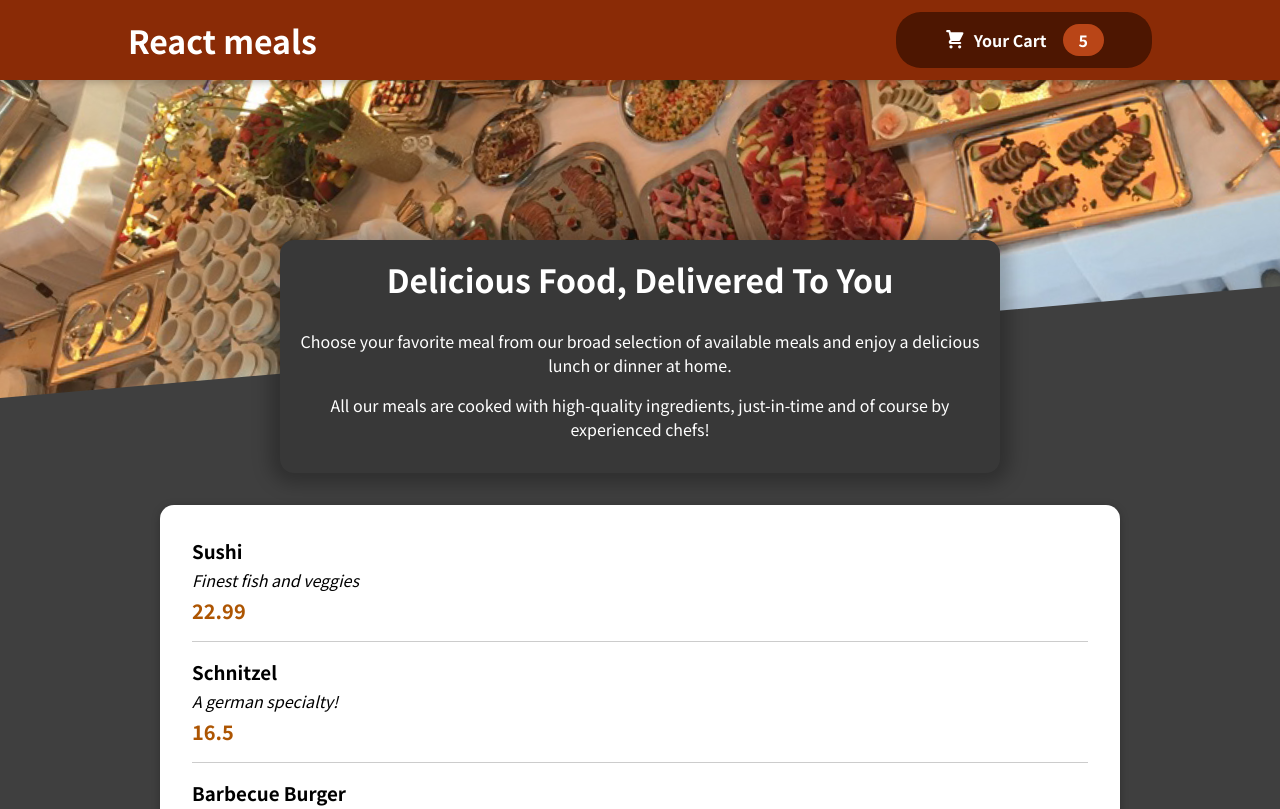
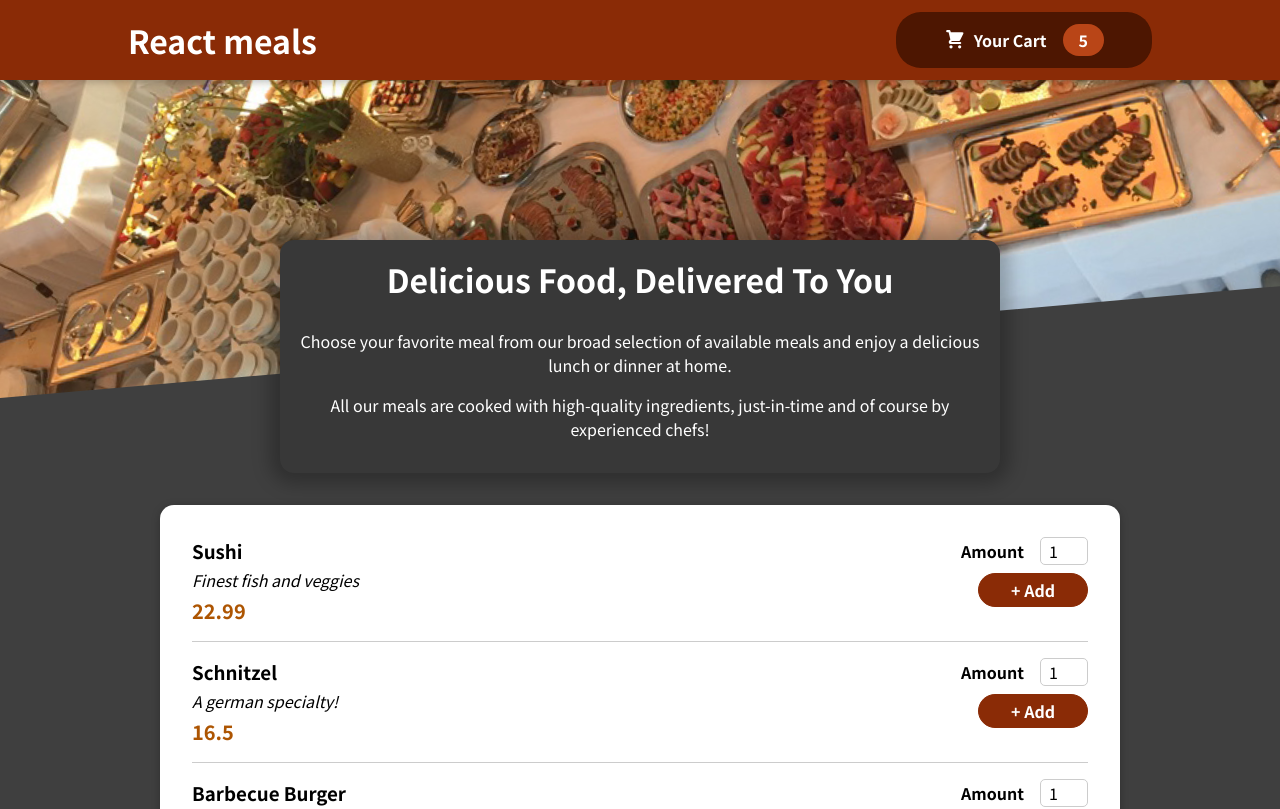
Before and after one commit to Pretest735/food-order-app, a React (Create React App) app: page / in a window 1280 px wide. Shown: the top 809 px of the page. Built offline with nearby package versions, Linux system fonts and the light colour scheme.

Commit message:
[Food-order-app] Added MealItemForm to add item to cart.

```diff
--- a/src/Components/Meals/MealItem/MealItem.js
+++ b/src/Components/Meals/MealItem/MealItem.js
@@ -1,4 +1,5 @@
 import classes from './MealItem.module.css';
+import MealItemForm from './MealItemForm';
 
 const MealItem = (props) => {
     return (
@@ -8,6 +9,7 @@ const MealItem = (props) => {
                 <div className={classes.description} >{props.description}</div>
                 <div className={classes.price}>{props.price}</div>
             </div>
+            <MealItemForm />
         </li>
     );
 }
--- /dev/null
+++ b/src/Components/Meals/MealItem/MealItemForm.js
@@ -0,0 +1,23 @@
+import classes from './MealItemForm.module.css';
+import Input from '../../UI/Input';
+
+const MealItemForm = () => {
+    return (
+        <form className={classes.form}>
+            <Input
+                label='Amount'
+                input={{
+                    id: 'amount',
+                    type: 'number',
+                    min: '1',
+                    max: '5',
+                    step: '1',
+                    defaultValue: '1'
+                }}
+            />
+            <button>+ Add</button>
+        </form>
+    )
+}
+
+export default MealItemForm;
--- /dev/null
+++ b/src/Components/Meals/MealItem/MealItemForm.module.css
@@ -0,0 +1,20 @@
+.form {
+  text-align: right;
+}
+
+.form button {
+  font: inherit;
+  cursor: pointer;
+  background-color: #8a2b06;
+  border: 1px solid #8a2b06;
+  color: white;
+  padding: 0.25rem 2rem;
+  border-radius: 20px;
+  font-weight: bold;
+}
+
+.form button:hover,
+.form button:active {
+  background-color: #641e03;
+  border-color: #641e03;
+}
--- /dev/null
+++ b/src/Components/UI/Input.js
@@ -0,0 +1,12 @@
+import classes from './Input.module.css';
+
+const Input = (props) => {
+    return (
+        <div className={classes.input}>
+            <label htmlFor={props.input.id}>{props.label}</label>
+            <input {...props.input}/>
+        </div>
+    )
+}
+
+export default Input;
--- /dev/null
+++ b/src/Components/UI/Input.module.css
@@ -0,0 +1,18 @@
+.input {
+  display: flex;
+  align-items: center;
+  margin-bottom: 0.5rem;
+}
+
+.input label {
+  font-weight: bold;
+  margin-right: 1rem;
+}
+
+.input input {
+  width: 3rem;
+  border-radius: 5px;
+  border: 1px solid #ccc;
+  font: inherit;
+  padding-left: 0.5rem;
+}
```
